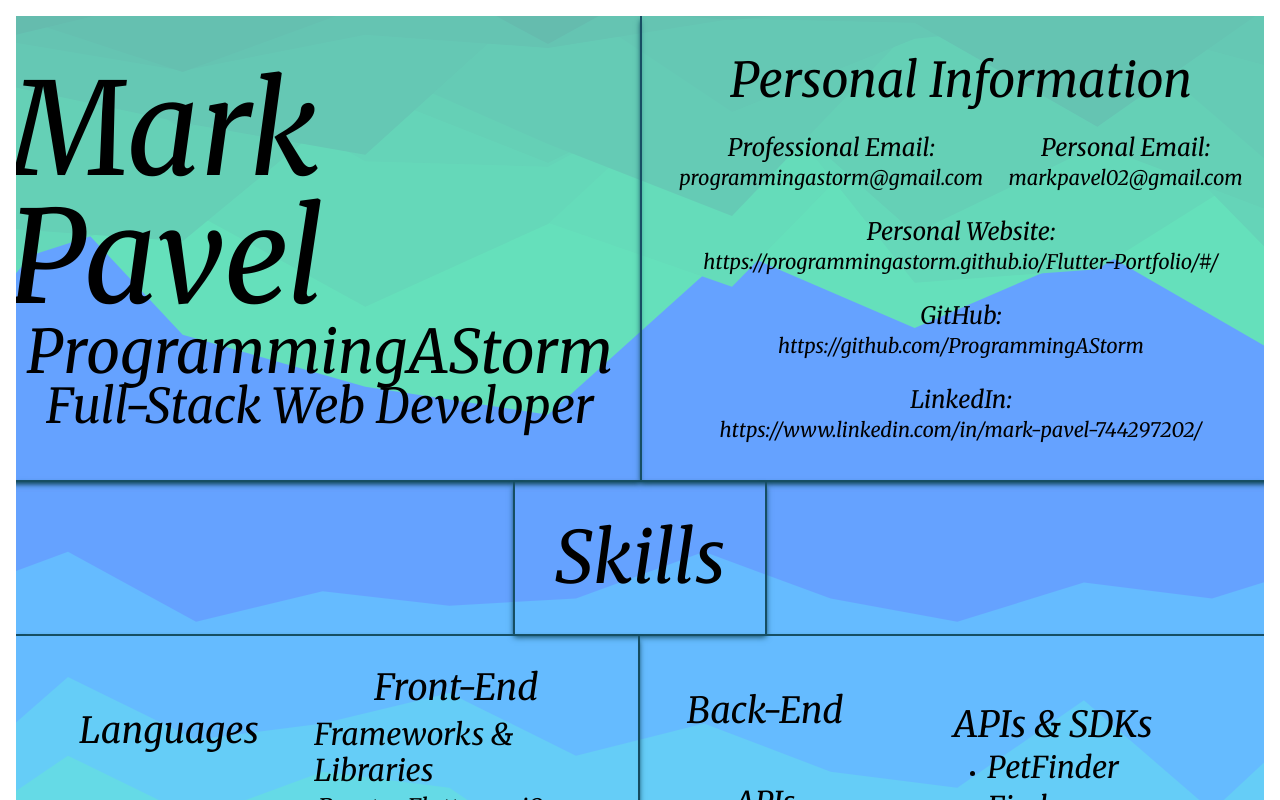
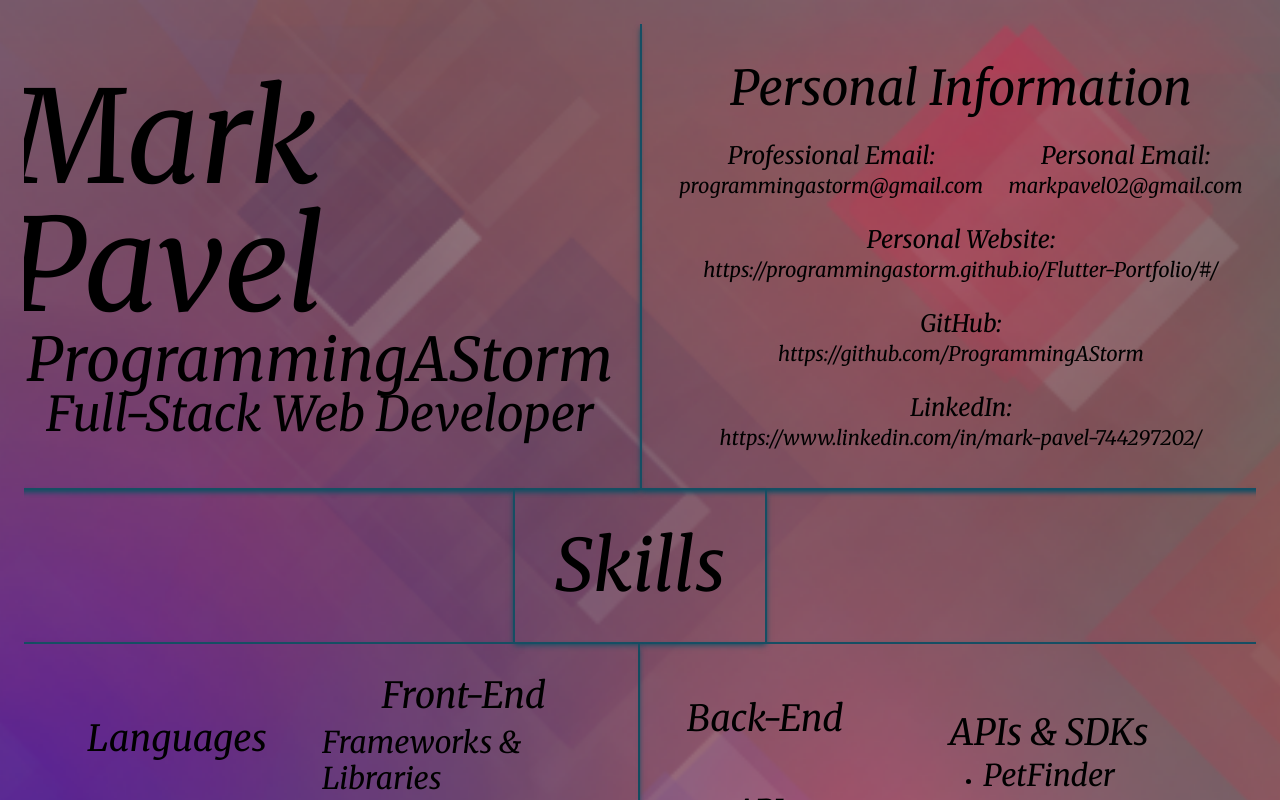
Before and after one commit to ProgrammingAStorm/Resume-Template, a React (Vite) app: page / in a window 1280 px wide. Shown: the top 800 px of the page. Built offline with nearby package versions, Linux system fonts and the light colour scheme.

Commit message:
Added Page Background

```diff
--- a/src/App.tsx
+++ b/src/App.tsx
@@ -9,6 +9,7 @@
 
 function App() {
   return (
+    <div className="background bg-center bg-cover bg-no-repeat p-2">
       <main className="flex flex-col items-center m-4 overflow-hidden">
         <div className="flex w-screen relative layered-peaks before:absolute before:-z-10 before:bg-center before:bg-cover before:bg-no-repeat before:opacity-60 before:content-[''] before:w-full before:h-full border-cyan-900 shadow-md shadow-cyan-900">
           <Header {...data.header} />
@@ -19,6 +20,7 @@
         <Education {...data.education} />
         <Projects {...data.projects} />
       </main>
+    </div>
   )
 }
 
--- a/src/index.css
+++ b/src/index.css
@@ -8,6 +8,10 @@
 
 html {
     font-family: 'Merriweather', serif;
+}
+
+.background {
+    background-image: url("../public/img/background.png");
 }
 
 .layered-peaks:before {
```
Also changed, not shown: public/img/background.png (added). Lines whose indentation alone changed are shown as unchanged.
